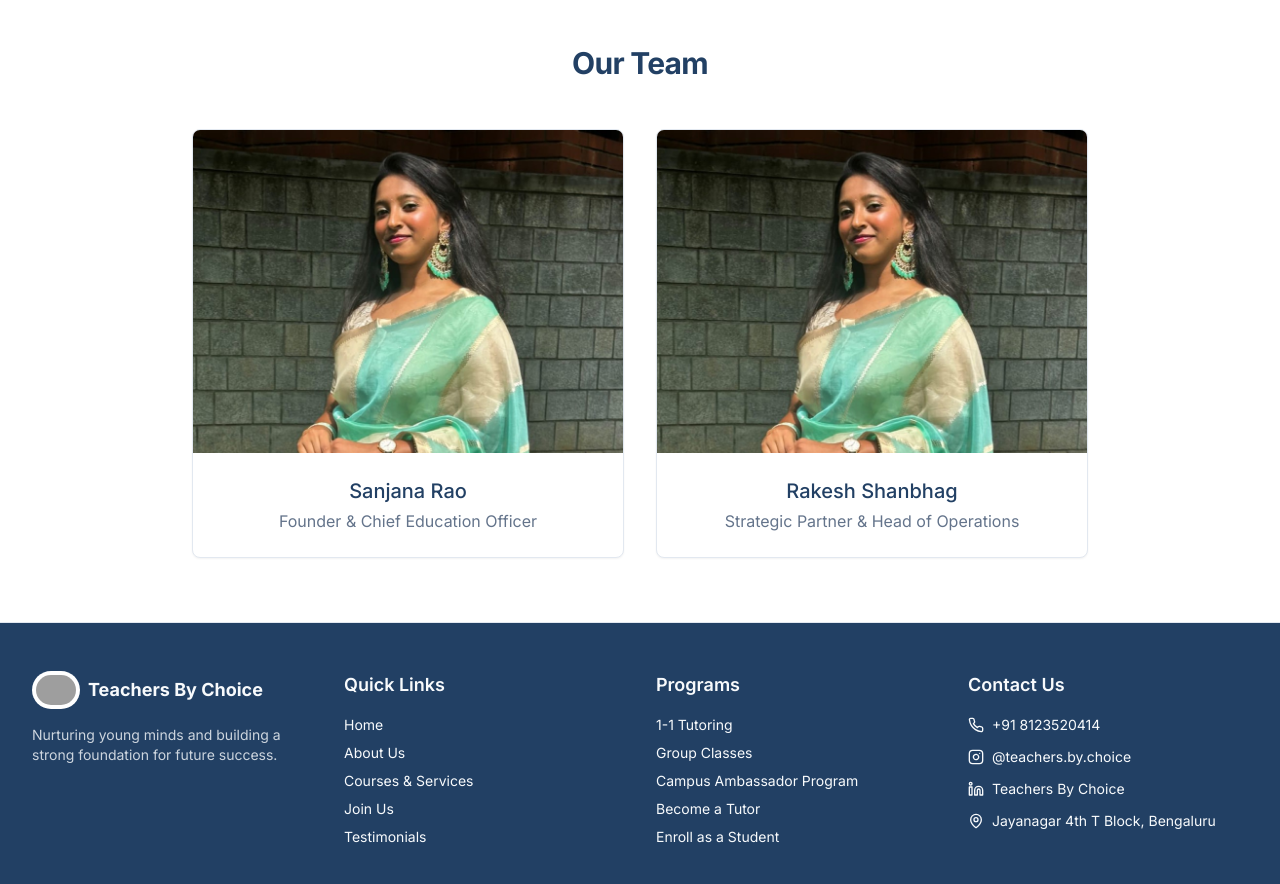
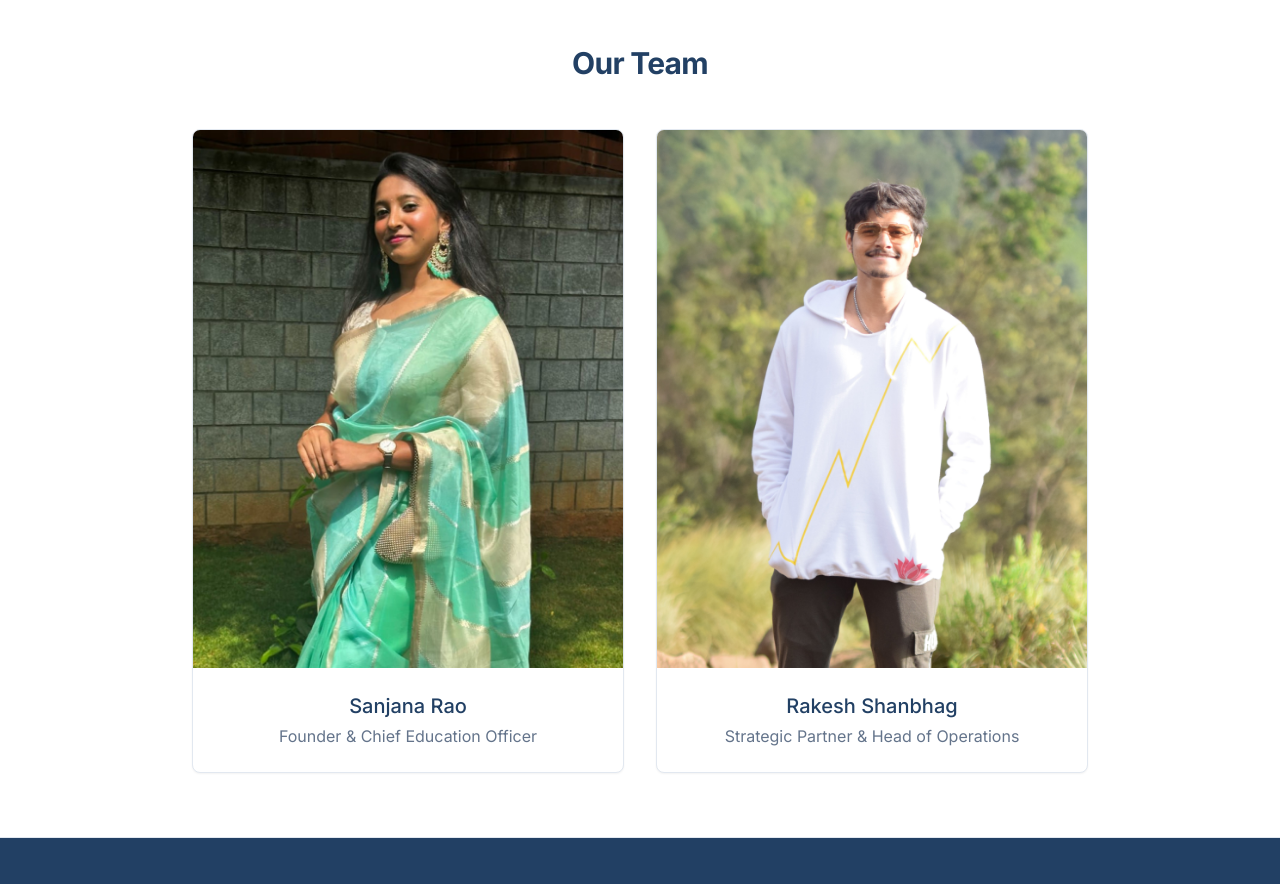
Before and after one commit to Sarvesh-TS/TBC, a Next.js app: page /about in a window 1280 px wide. Shown: the part 1100-1984 px from the top of the page. Built offline with nearby package versions, Linux system fonts and the light colour scheme; grey boxes are pictures that could not be loaded.

Commit message:
fixing image ratios and images

```diff
--- a/app/about/page.tsx
+++ b/app/about/page.tsx
@@ -11,7 +11,7 @@ export default function AboutPage() {
     {
       name: "Rakesh Shanbhag",
       role: "Strategic Partner & Head of Operations",
-      image: "/team/Sanjana.jpg",
+      image: "/team/Rakesh.jpg",
     },
   ]
 
@@ -95,14 +95,14 @@ export default function AboutPage() {
           <div className="grid grid-cols-1 md:grid-cols-2 gap-8 max-w-4xl mx-auto">
             {teamMembers.map((member) => (
               <Card key={member.name} className="overflow-hidden group shadow-sm hover:shadow-lg transition-all duration-300">
-                <div className="aspect-[4/3] overflow-hidden relative">
+                <div className="aspect-[4/5] overflow-hidden relative">
                   <div className="absolute inset-0 bg-gradient-to-t from-black/50 to-transparent opacity-0 group-hover:opacity-100 transition-opacity duration-300 z-10"></div>
                   <div className="h-full w-full transition-all duration-300 group-hover:scale-105">
                     <Image
                       src={member.image || "/placeholder.svg"}
                       alt={member.name}
                       width={400}
-                      height={300}
+                      height={500}
                       className="h-full w-full object-cover object-top"
                     />
                   </div>
--- a/app/contact/page.tsx
+++ b/app/contact/page.tsx
@@ -22,7 +22,6 @@ export default function ContactPage() {
   const { toast } = useToast()
   const [isSubmitting, setIsSubmitting] = useState(false)
   const [scriptLoaded, setScriptLoaded] = useState(false)
-  const [isSubmitted, setIsSubmitted] = useState(false)
   const formRef = useRef<HTMLFormElement>(null)
 
   const [formData, setFormData] = useState({
@@ -85,7 +84,6 @@ export default function ContactPage() {
           title: "Message sent successfully!",
           description: "We'll get back to you as soon as possible.",
         })
-        setIsSubmitted(true)
 
         // Reset form data
         setFormData({
@@ -196,11 +194,6 @@ export default function ContactPage() {
                 </CardDescription>
               </CardHeader>
               <CardContent>
-                {isSubmitted ? (
-                  <div className="text-center text-green-500">
-                    Your message has been sent successfully!
-                  </div>
-                ) : (
                 <form ref={formRef} className="space-y-4" onSubmit={sendEmail}>
                   <div className="grid gap-4 sm:grid-cols-2">
                     <div className="space-y-2">
@@ -269,7 +262,6 @@ export default function ContactPage() {
                     {isSubmitting ? "Sending..." : scriptLoaded ? "Send Message" : "Loading..."}
                   </Button>
                 </form>
-                )}
               </CardContent>
             </Card>
           </div>
```
Lines whose indentation alone changed are shown as unchanged.
